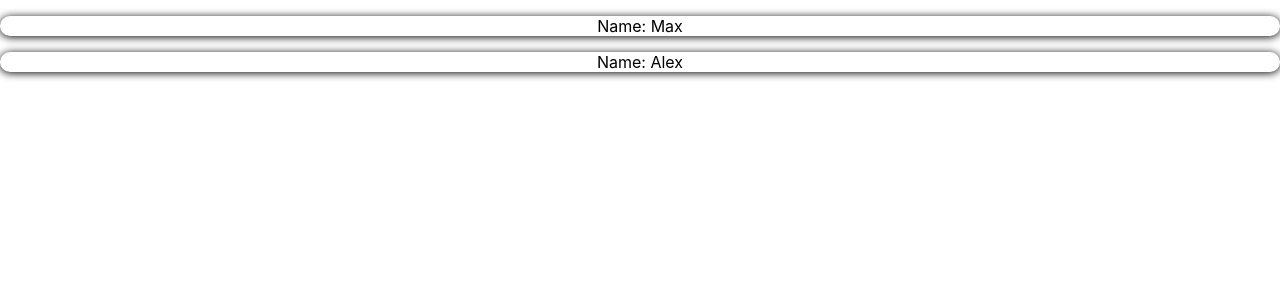
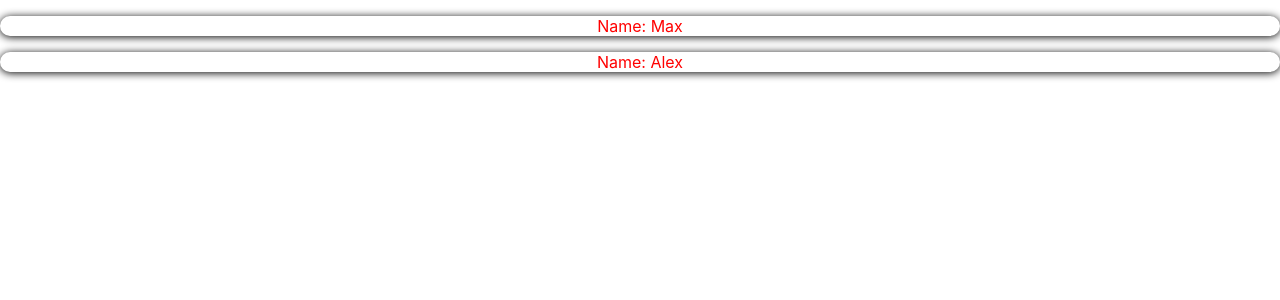
Before and after one commit to srashtisj/react-app-with-ts, a React (Create React App) app: page / in a window 1280 px wide. Shown: the top 300 px of the page. Built offline with nearby package versions, Linux system fonts and the light colour scheme.

Commit message:
Added className present in parent component

```diff
--- a/src/components/Card.tsx
+++ b/src/components/Card.tsx
@@ -1,5 +1,6 @@
 import "./Card.css";
 
 export function Card(props: any) {
-  return <div className="card">{props.children}</div>;
+  const classes = "card " + props.className;
+  return <div className={classes}>{props.children}</div>;
 }
```
